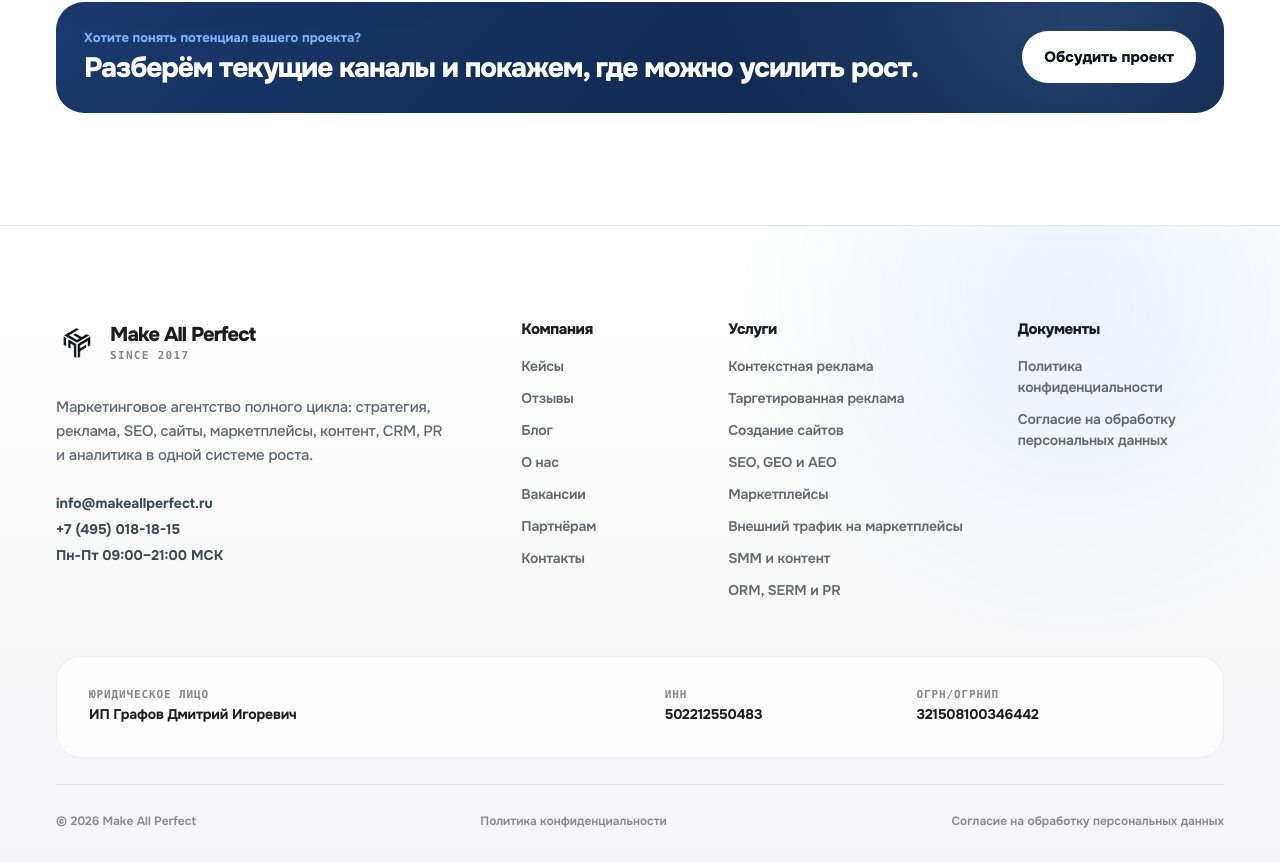
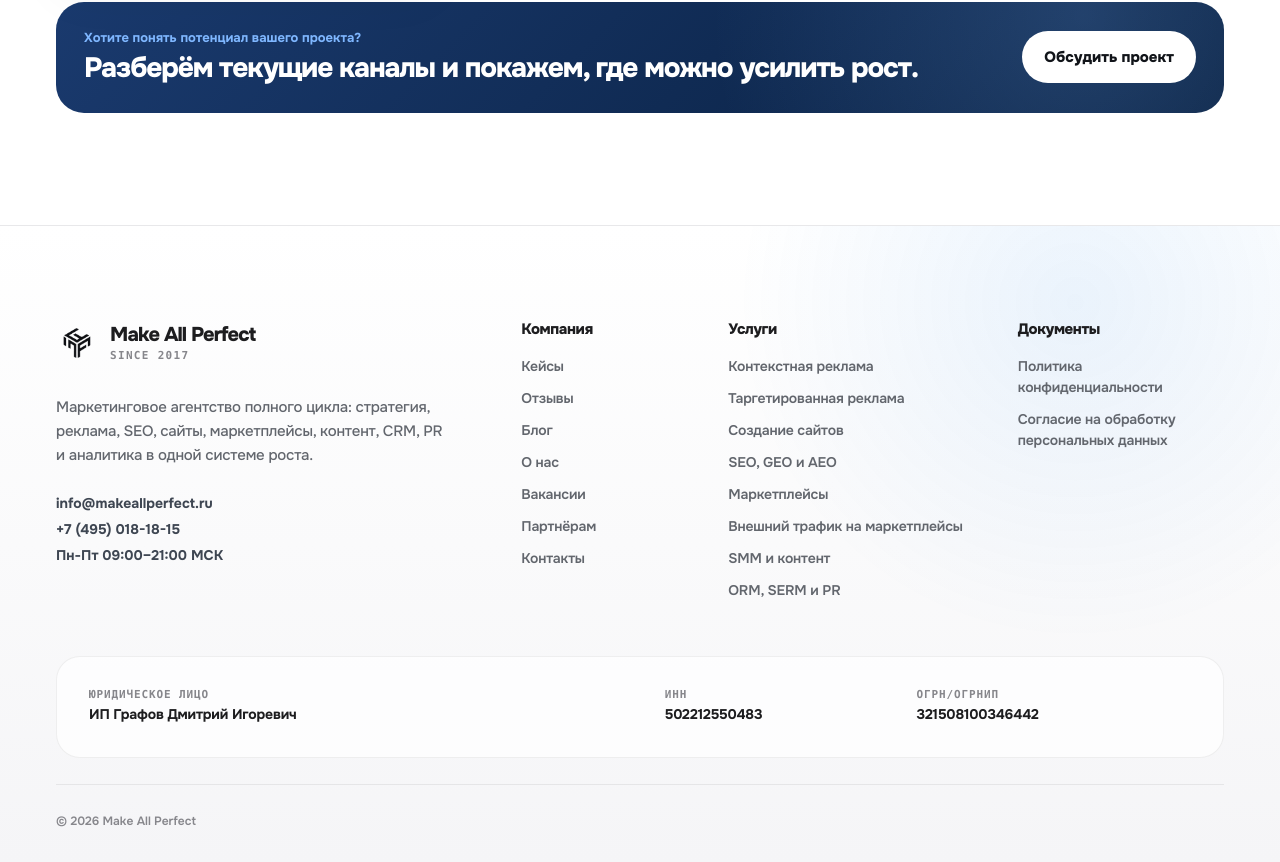
Before and after one commit to makeallperfectcompany/map2, a Next.js app: page /cases in a window 1280 px wide. Shown: the part 2728-3590 px from the top of the page. Built offline with nearby package versions, Linux system fonts and the light colour scheme.

Commit message:
footer: remove duplicate legal links from bottom bar (already in Документы group)

```diff
--- a/src/components/layout/Footer.tsx
+++ b/src/components/layout/Footer.tsx
@@ -78,8 +78,6 @@
 
         <div className={styles.bottom}>
           <span>© {new Date().getFullYear()} Make All Perfect</span>
-          <Link href="/privacy-policy">Политика конфиденциальности</Link>
-          <Link href="/personal-data-consent">Согласие на обработку персональных данных</Link>
         </div>
       </div>
     </footer>
```
